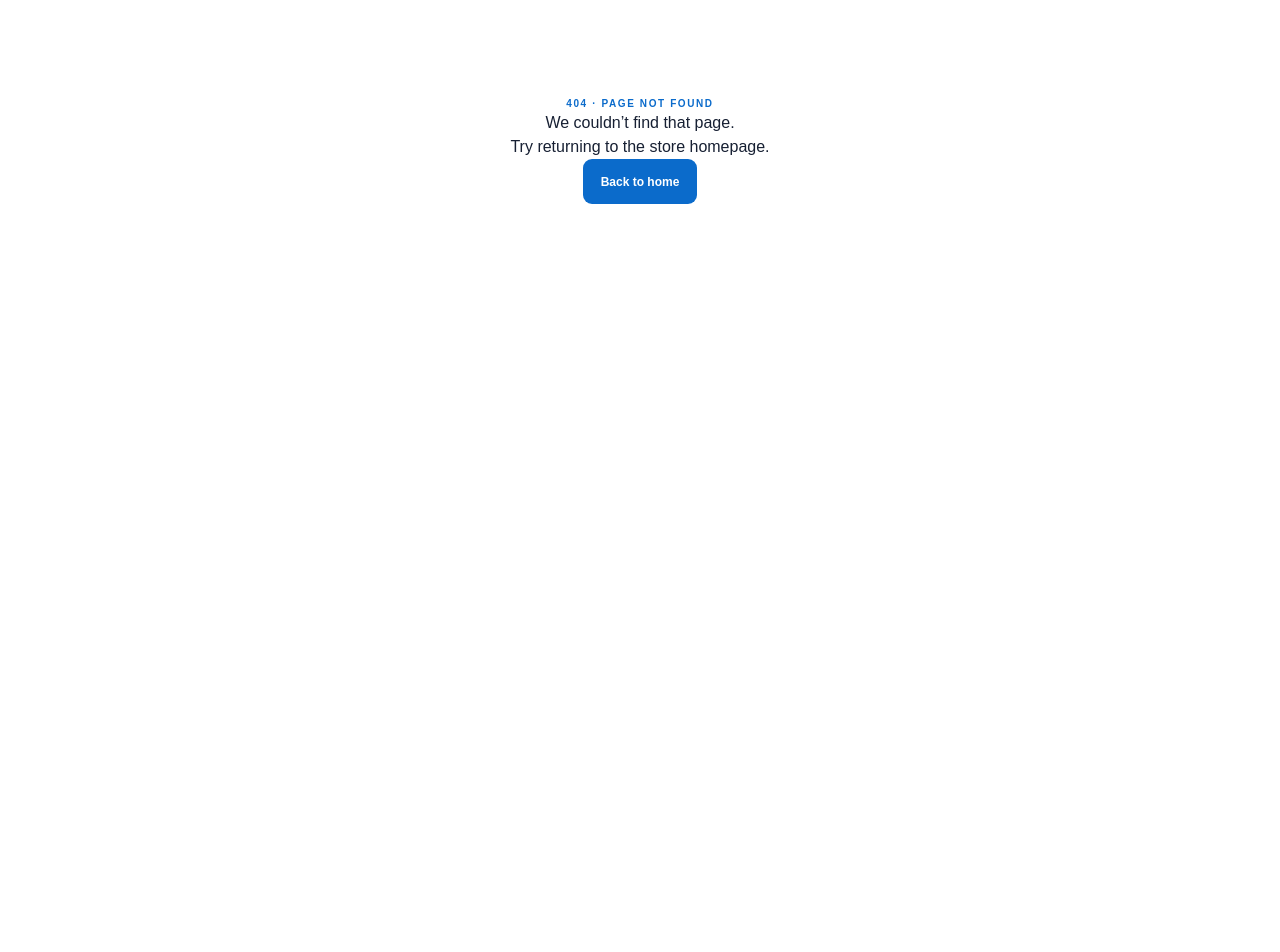
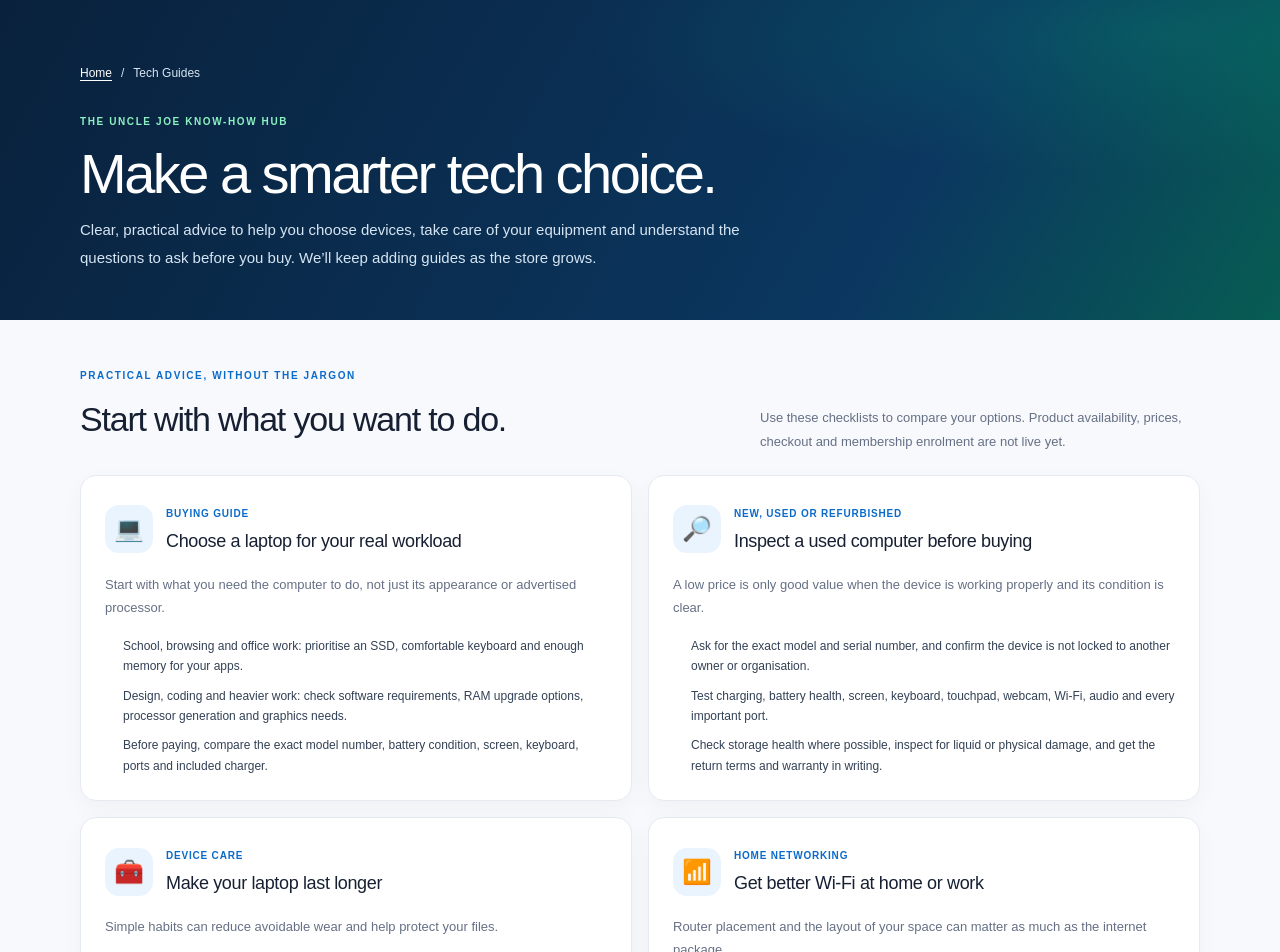
Before and after one commit to muhbel01/uncle-joe-computers-shopping-mall, a Next.js app: page /guides in a window 1280 px wide. Before the commit this address had no page. Shown: the top 952 px of the page. Before the commit the page ends 800 px from the top, so only its background shows below. Built offline with nearby package versions, Linux system fonts and the light colour scheme.

Commit message:
feat: add practical tech guides page

```diff
--- /dev/null
+++ b/app/guides/page.tsx
@@ -0,0 +1,109 @@
+import type { Metadata } from "next";
+import Link from "next/link";
+
+export const metadata: Metadata = {
+  title: "Tech Guides",
+  description: "Practical buying and setup guides for laptops, used computers, Wi-Fi routers, device care and backup power from Uncle Joe Computers Shopping Mall.",
+};
+
+const guides = [
+  {
+    icon: "💻",
+    tag: "Buying guide",
+    title: "Choose a laptop for your real workload",
+    intro: "Start with what you need the computer to do, not just its appearance or advertised processor.",
+    tips: [
+      "School, browsing and office work: prioritise an SSD, comfortable keyboard and enough memory for your apps.",
+      "Design, coding and heavier work: check software requirements, RAM upgrade options, processor generation and graphics needs.",
+      "Before paying, compare the exact model number, battery condition, screen, keyboard, ports and included charger.",
+    ],
+  },
+  {
+    icon: "🔎",
+    tag: "New, used or refurbished",
+    title: "Inspect a used computer before buying",
+    intro: "A low price is only good value when the device is working properly and its condition is clear.",
+    tips: [
+      "Ask for the exact model and serial number, and confirm the device is not locked to another owner or organisation.",
+      "Test charging, battery health, screen, keyboard, touchpad, webcam, Wi-Fi, audio and every important port.",
+      "Check storage health where possible, inspect for liquid or physical damage, and get the return terms and warranty in writing.",
+    ],
+  },
+  {
+    icon: "🧰",
+    tag: "Device care",
+    title: "Make your laptop last longer",
+    intro: "Simple habits can reduce avoidable wear and help protect your files.",
+    tips: [
+      "Keep vents clear and use the laptop on a hard, stable surface rather than soft bedding.",
+      "Install trusted software updates, use a reputable security tool, and back up important files regularly.",
+      "Avoid pulling cables by the wire, keep liquids away, and arrange qualified service if the device overheats or the battery swells.",
+    ],
+  },
+  {
+    icon: "📶",
+    tag: "Home networking",
+    title: "Get better Wi-Fi at home or work",
+    intro: "Router placement and the layout of your space can matter as much as the internet package.",
+    tips: [
+      "Place the router in an open, central location, away from thick obstructions and enclosed cabinets.",
+      "Use a strong unique Wi-Fi password, change default administrator credentials, and install router firmware updates.",
+      "If coverage is still weak, compare a mesh system or access point; confirm compatibility and your building layout first.",
+    ],
+  },
+  {
+    icon: "🔋",
+    tag: "Power planning",
+    title: "Choose backup power more confidently",
+    intro: "Match the system to the equipment you need to keep running and how long it must stay on.",
+    tips: [
+      "List each device, its wattage and expected hours of use; add the loads to estimate energy needs.",
+      "Check inverter continuous rating, surge capacity, battery voltage and usable energy—not only the headline battery size.",
+      "For solar, battery and mains wiring, ask a qualified installer to assess protection, earthing, ventilation and local requirements.",
+    ],
+  },
+  {
+    icon: "🛡️",
+    tag: "Security planning",
+    title: "Plan a CCTV setup before buying",
+    intro: "Good coverage starts with the areas you need to monitor and the footage you need to keep.",
+    tips: [
+      "Map entrances, walkways and blind spots while respecting neighbours’ privacy and applicable rules.",
+      "Choose camera resolution, night performance, weather rating and storage retention based on the location.",
+      "Confirm recorder compatibility, network access security, storage capacity and installation requirements with a qualified installer.",
+    ],
+  },
+];
+
+export default function GuidesPage() {
+  return (
+    <main className="guides-page">
+      <header className="guides-hero">
+        <div className="container">
+          <div className="guides-breadcrumb"><Link href="/">Home</Link><span> / </span><span>Tech Guides</span></div>
+          <span className="eyebrow">THE UNCLE JOE KNOW-HOW HUB</span>
+          <h1>Make a smarter tech choice.</h1>
+          <p>Clear, practical advice to help you choose devices, take care of your equipment and understand the questions to ask before you buy. We’ll keep adding guides as the store grows.</p>
+        </div>
+      </header>
+      <section className="container guides-main">
+        <div className="guides-intro">
+          <div><span className="eyebrow">PRACTICAL ADVICE, WITHOUT THE JARGON</span><h2>Start with what you want to do.</h2></div>
+          <p>Use these checklists to compare your options. Product availability, prices, checkout and membership enrolment are not live yet.</p>
+        </div>
+        <div className="guides-grid">
+          {guides.map((guide) => (
+            <article className="guide-card" key={guide.title}>
+              <div className="guide-card-top"><span className="guide-card-icon" aria-hidden="true">{guide.icon}</span><div><small>{guide.tag}</small><h3>{guide.title}</h3></div></div>
+              <p>{guide.intro}</p>
+              <ul>{guide.tips.map((tip) => <li key={tip}>{tip}</li>)}</ul>
+            </article>
+          ))}
+        </div>
+        <aside className="guide-note"><strong>Power and electrical safety:</strong> This page is general buying guidance, not a substitute for a site assessment. Do not open mains-powered equipment or attempt electrical installation yourself. Use a qualified professional for wiring, protection and commissioning.</aside>
+        <div className="guides-cta"><div><h2>Still comparing your options?</h2><p>Browse the store categories or return to the homepage for updates as the catalogue develops.</p></div><Link className="button primary" href="/products">Browse products <span aria-hidden="true">→</span></Link></div>
+      </section>
+      <footer className="footer"><div className="container footer-inner"><div><Link className="brand footer-brand" href="/"><span className="brand-mark">UJ</span><span><strong>UNCLE JOE</strong><small>COMPUTERS SHOPPING MALL</small></span></Link><p>Your technology shopping partner in Osogbo, Osun State, Nigeria.</p></div><div><strong>Customer care</strong><p>Contact details and WhatsApp support will be added before launch.</p><small>Online checkout is not active yet.</small></div></div><div className="container copyright">© {new Date().getFullYear()} Uncle Joe Computers Shopping Mall. All rights reserved.</div></footer>
+    </main>
+  );
+}
```
